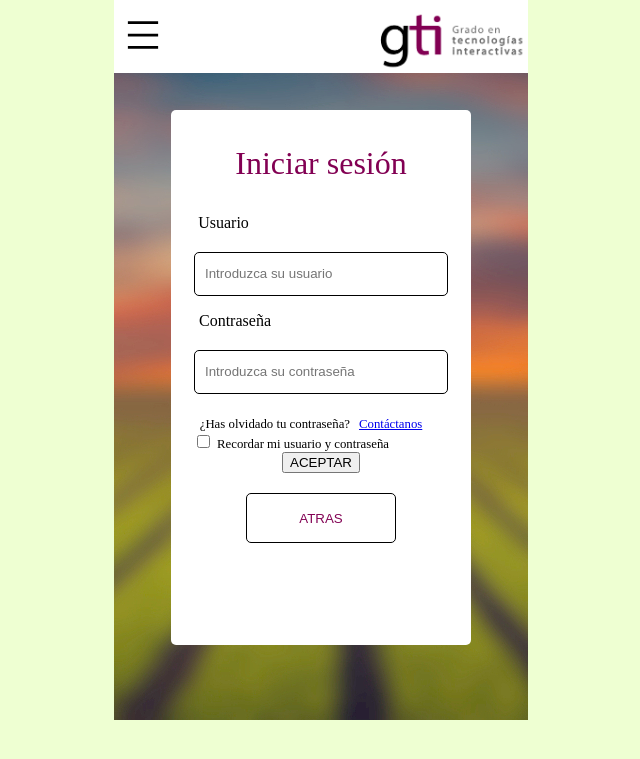
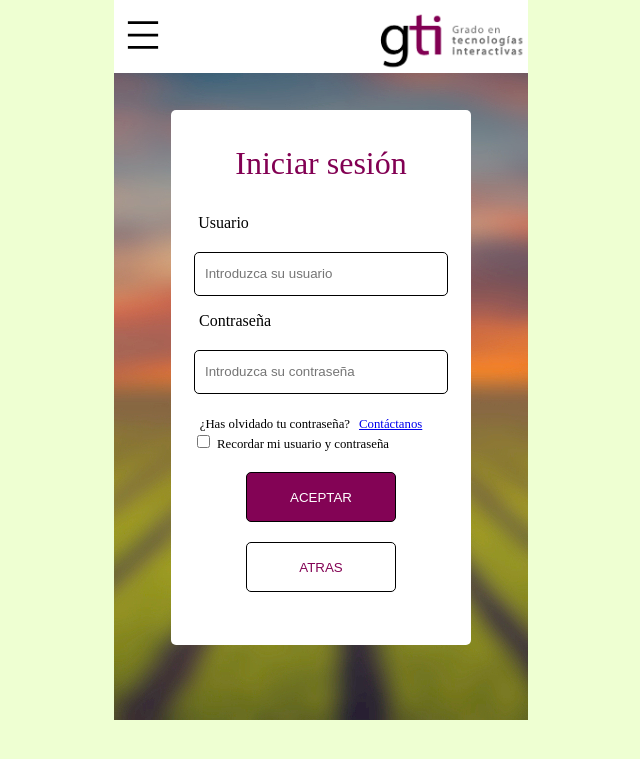
Before and after one commit to Foxpeet/ProyectoWebBueno, a PHP site: page /login.html in a window 1280 px wide. Shown: the top 759 px of the page, without its empty margins (319-959 px from the left). Run offline with PHP 8.4, Linux system fonts and the light colour scheme.

Commit message:
Update estilo-login.css

```diff
--- a/css/estilo-login.css
+++ b/css/estilo-login.css
@@ -103,7 +103,7 @@ body{
 /*
 * Inicio botones------------------
 */
-.boton-aceptar[type="button"]{
+.boton-aceptar[type="submit"]{
     height:50px;
     width:150px;
     margin-top: 20px;
```
